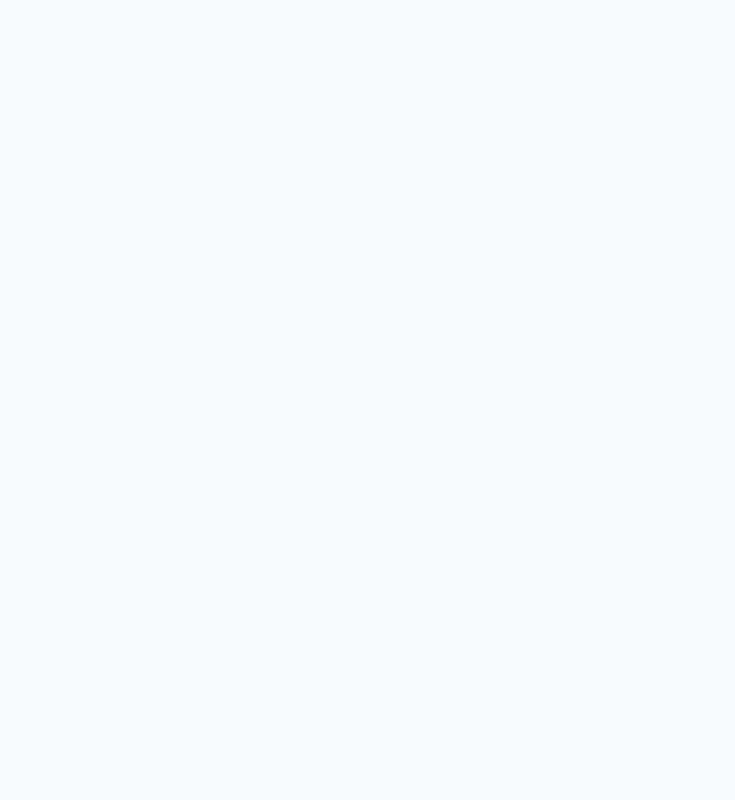
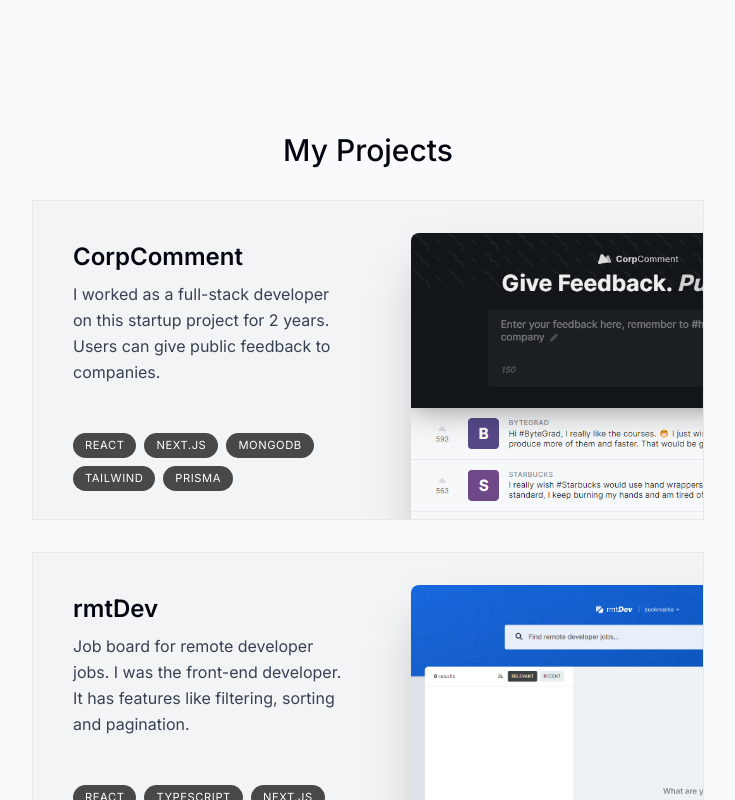
Before and after one commit to Quanghng/Portfolio, a Next.js app: page / in a window 1280 px wide. Shown: the part 1220-2020 px from the top of the page, without its empty margins (272-1007 px from the left). Built offline with nearby package versions, Linux system fonts and the light colour scheme.

Commit message:
added project section and animations

```diff
--- a/app/page.tsx
+++ b/app/page.tsx
@@ -1,5 +1,6 @@
 import About from "@/components/about";
 import Intro from "@/components/intro";
+import Projects from "@/components/projects";
 import SectionDivider from "@/components/section-divier";
 
 export default function Home() {
@@ -7,5 +8,6 @@
     <Intro />
     <SectionDivider />
     <About />
+    <Projects />
   </main>;
 }
--- /dev/null
+++ b/components/project.tsx
@@ -0,0 +1,40 @@
+"use client"
+
+import { projectsData } from "@/lib/data";
+import { useScroll, motion, useTransform } from "framer-motion";
+import Image from "next/image";
+import { useRef } from "react";
+
+type ProjectProps = typeof projectsData[number];
+
+export default function Project({
+  title,
+  description,
+  tags,
+  imageUrl,
+}: ProjectProps) {
+  const ref = useRef<HTMLDivElement>(null);
+  const { scrollYProgress } = useScroll({
+    target: ref,
+    offset: ["0 1", "1.33 1"],
+  });
+  const scaleProgess = useTransform(scrollYProgress, [0, 1], [0.8, 1]);
+  const opacityProgess = useTransform(scrollYProgress, [0, 1], [0.6, 1]);
+
+  return (
+  <motion.div ref={ref} style={{ scale: scaleProgess, opacity: opacityProgess}} className="mb-3 sm:mb-8 last:mb-0">
+    <section className='group bg-gray-100 max-w-[42rem] border border-black/5 overflow-hidden sm:pr-8 relative sm:h-[20rem] even:pl-8 hover:bg-gray-200 transition'>
+      <div className='pt-4 pb-7 px-5 sm:pl-10 sm:pr-2 sm:pt-10 sm:max-w-[50%] flex flex-col h-full group-even:ml-[19rem]'>
+        <h3 className='text-2xl font-semibold'>{title}</h3>
+        <p className='mt-2 leading-relaxed text-gray-700'>{description}</p>
+        <ul className='flex flex-wrap mt-4 gap-2 sm:mt-auto'>
+          {tags.map((tag, index) =>(
+            <li className='bg-black/[0.7] px-3 py-1 text-[0.7rem] uppercase tracking-wider text-white rounded-full' key={index}>{tag}</li>
+          ))}
+        </ul>
+      </div>
+      <Image className='absolute top-8 -right-40 w-[28.25rem] rounded-t-lg shadow-2xl group-even:right-[initial] group-even:-left-40 group-hover:-translate-x-3 group-hover:translate-y-3 group-hover:-rotate-2 transition group-hover:scale-[1.04] group-even:group-hover:translate-x-3 group-even:group-hover:translate-y-3 group-even:group-hover:rotate-2' src={imageUrl} alt="Project I worked on" quality={95}/>
+    </section>
+  </motion.div>
+  )
+}
--- /dev/null
+++ b/components/projects.tsx
@@ -0,0 +1,21 @@
+import React from 'react'
+import SectionHeading from './section-heading'
+import { projectsData } from '@/lib/data'
+import Project from './project'
+
+export default function Projects() {
+  return (
+    <section>
+      <SectionHeading>My projects</SectionHeading>
+      <div>
+        {
+          projectsData.map((project, index) => (
+            <React.Fragment key={index}>
+              <Project {...project} />
+            </React.Fragment>
+          ))
+        }
+      </div>
+    </section>
+  )
+}
--- a/components/section-heading.tsx
+++ b/components/section-heading.tsx
@@ -5,5 +5,5 @@
 }
 
 export default function SectionHeading({ children } : SectionHeadingProps) {
-  return <h2 className='text-3xl font-medium capitalize mb-8'>{children}</h2>;
+  return <h2 className='text-3xl font-medium capitalize mb-8 text-center'>{children}</h2>;
 }
```
